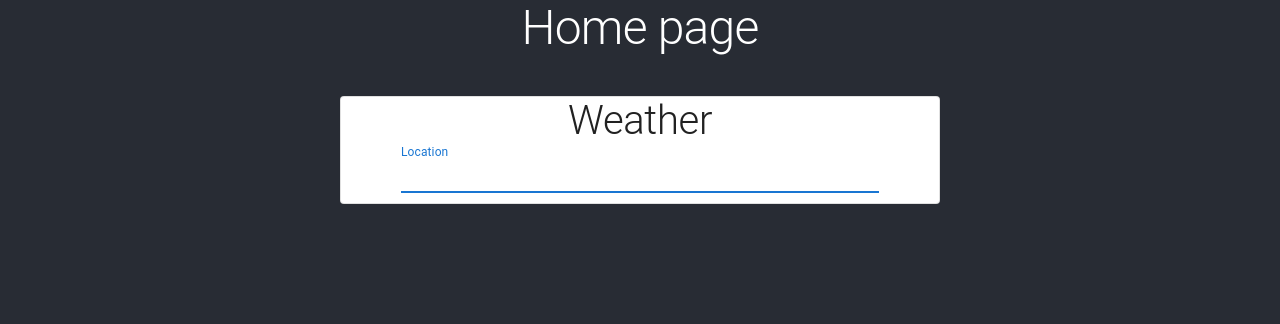
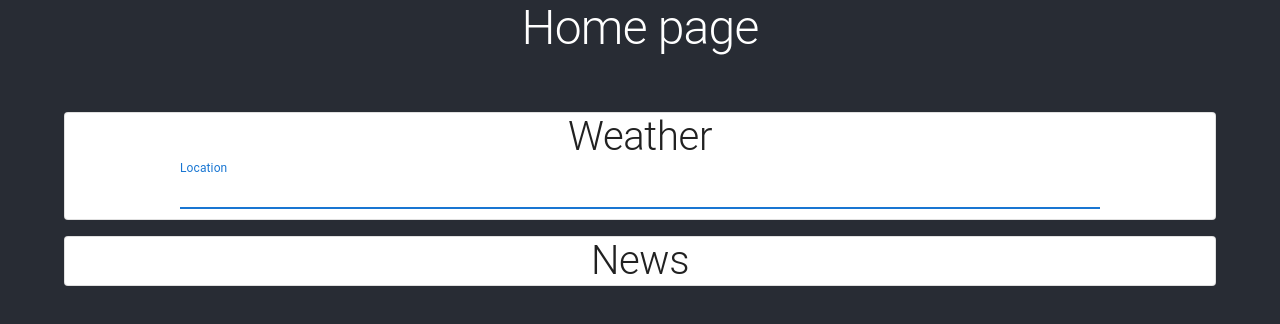
Before and after one commit to michaelabrahamian/home-page, a React (Create React App) app: page / in a window 1280 px wide. Shown: the top 324 px of the page. Built offline with nearby package versions, Linux system fonts and the light colour scheme; no server answers.

Commit message:
feat: add scaffolding for news widget; refactor widget wrappers

```diff
--- a/src/App.tsx
+++ b/src/App.tsx
@@ -1,18 +1,17 @@
-import { Container, Grid } from '@mui/material';
+import { Container } from '@mui/material';
+
 import './App.css';
 import { PageHeader } from './components/Header';
-import { WeatherWidget } from './components/WeatherSection/Weather';
 import { RenderWithProviders } from './components/RenderWithProviders';
+import { Widgets } from './components/Widgets';
 
 const App = () => {
   return (
     <RenderWithProviders>
       <div className="App">
-        <Container>
+        <Container sx={{ minHeight: 'inherit' }}>
           <PageHeader />
-          <Grid sx={{ marginTop: 5 }}>
-            <WeatherWidget />
-          </Grid>
+          <Widgets />
         </Container>
       </div>
     </RenderWithProviders>
--- /dev/null
+++ b/src/components/NewsSection/News.tsx
@@ -0,0 +1,14 @@
+import { SectionHeading } from '../SectionHeading';
+import { WidgetContainer } from '../WidgetContainer';
+
+export const NewsWidget = () => {
+  return (
+    <WidgetContainer>
+      <SectionHeading
+        testId="news-section-heading"
+        heading={'News'}
+        headingStyles={{ display: 'inline-block' }}
+      />
+    </WidgetContainer>
+  );
+};
--- a/src/components/WeatherSection/Weather.tsx
+++ b/src/components/WeatherSection/Weather.tsx
@@ -1,23 +1,18 @@
 import React, { useCallback, useEffect, useState } from 'react';
 import debounce from 'lodash.debounce';
 import ErrorOutlineIcon from '@mui/icons-material/ErrorOutline';
-import { Button, Card, CircularProgress, Grid } from '@mui/material';
-import { Box } from '@mui/system';
+import { Button, CircularProgress, Grid } from '@mui/material';
 import { useQuery } from '@apollo/client';
 
 import { GET_WEATHER, GET_WEATHER_VARIABLES } from '../../graphql/queries';
 import { getImageURL } from '../../api/weather/image';
 import { WeatherData, WeatherResponse } from '../../types/weather';
 import { SectionHeading } from '../SectionHeading';
+import { WidgetContainer } from '../WidgetContainer';
 import { Temperature } from './Temperature';
 import { Wind } from './Wind';
 import { Humidity } from './Humidity';
 import { LocationSearch } from './LocationSearch';
-
-const boxStyles = {
-  maxWidth: 600,
-  margin: 'auto',
-};
 
 export const DEBOUNCE_SET_LOCATION_DELAY_MS = 500;
 
@@ -52,8 +47,7 @@ export const WeatherWidget = () => {
   }, [locationSearch, debouncedSetLocation]);
 
   return (
-    <Box sx={boxStyles}>
-      <Card variant="outlined">
+    <WidgetContainer>
       <div style={{ position: 'relative' }}>
         <SectionHeading
           testId="weather-section-heading"
@@ -84,8 +78,7 @@ export const WeatherWidget = () => {
         location={location}
         onSuccessfulWeatherQuery={() => setShowLocationSearch(false)}
       />
-      </Card>
-    </Box>
+    </WidgetContainer>
   );
 };
 
--- /dev/null
+++ b/src/components/WidgetContainer.tsx
@@ -0,0 +1,14 @@
+import { Card, Grid } from '@mui/material';
+
+type WidgetContainerProps = { children: React.ReactNode };
+
+const ContainerStyles = {
+  maxWidth: 600,
+  margin: 'auto',
+};
+
+export const WidgetContainer = ({ children }: WidgetContainerProps) => (
+  <Grid item xs={12} sx={ContainerStyles}>
+    <Card variant="outlined">{children}</Card>
+  </Grid>
+);
--- /dev/null
+++ b/src/components/Widgets.tsx
@@ -0,0 +1,10 @@
+import { Grid } from '@mui/material';
+import { WeatherWidget } from './WeatherSection/Weather';
+import { NewsWidget } from './NewsSection/News';
+
+export const Widgets = () => (
+  <Grid container sx={{ marginTop: 5 }} spacing={2} direction="row">
+    <WeatherWidget />
+    <NewsWidget />
+  </Grid>
+);
```
Lines whose indentation alone changed are shown as unchanged.
